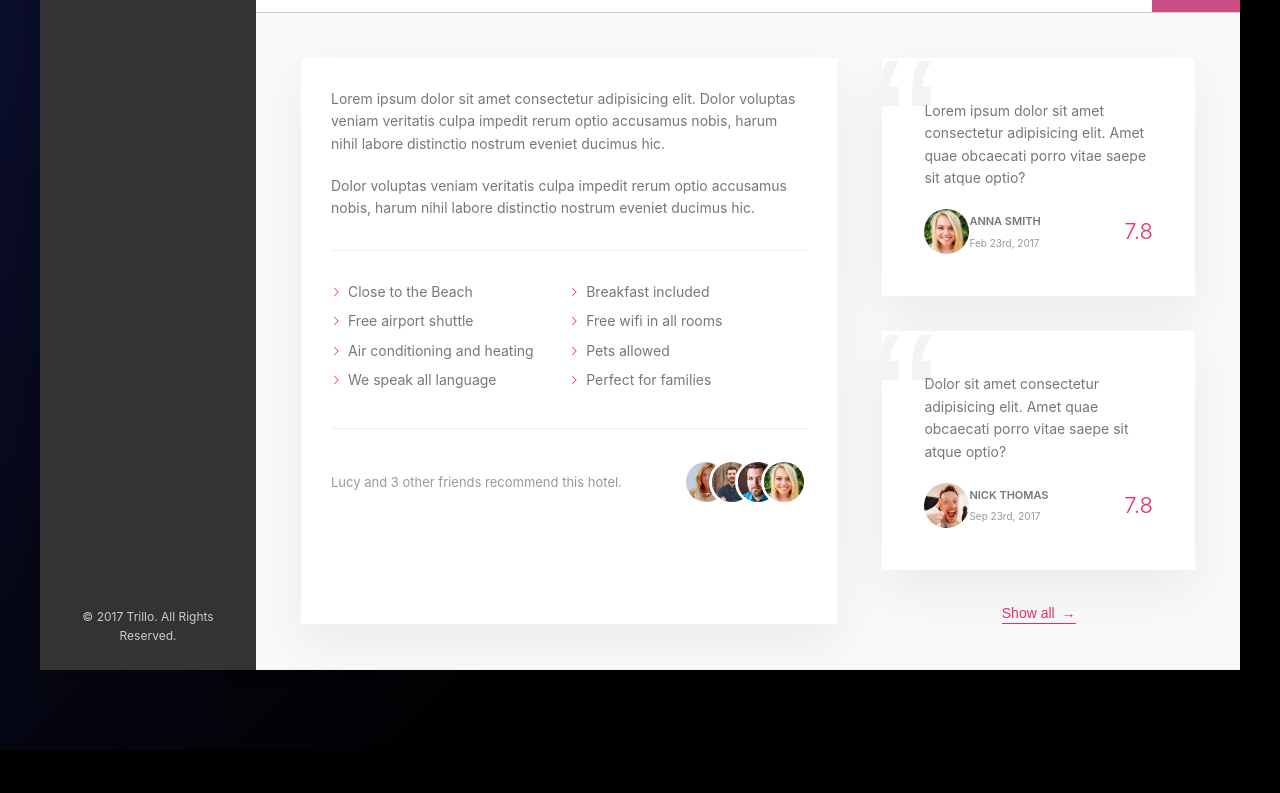
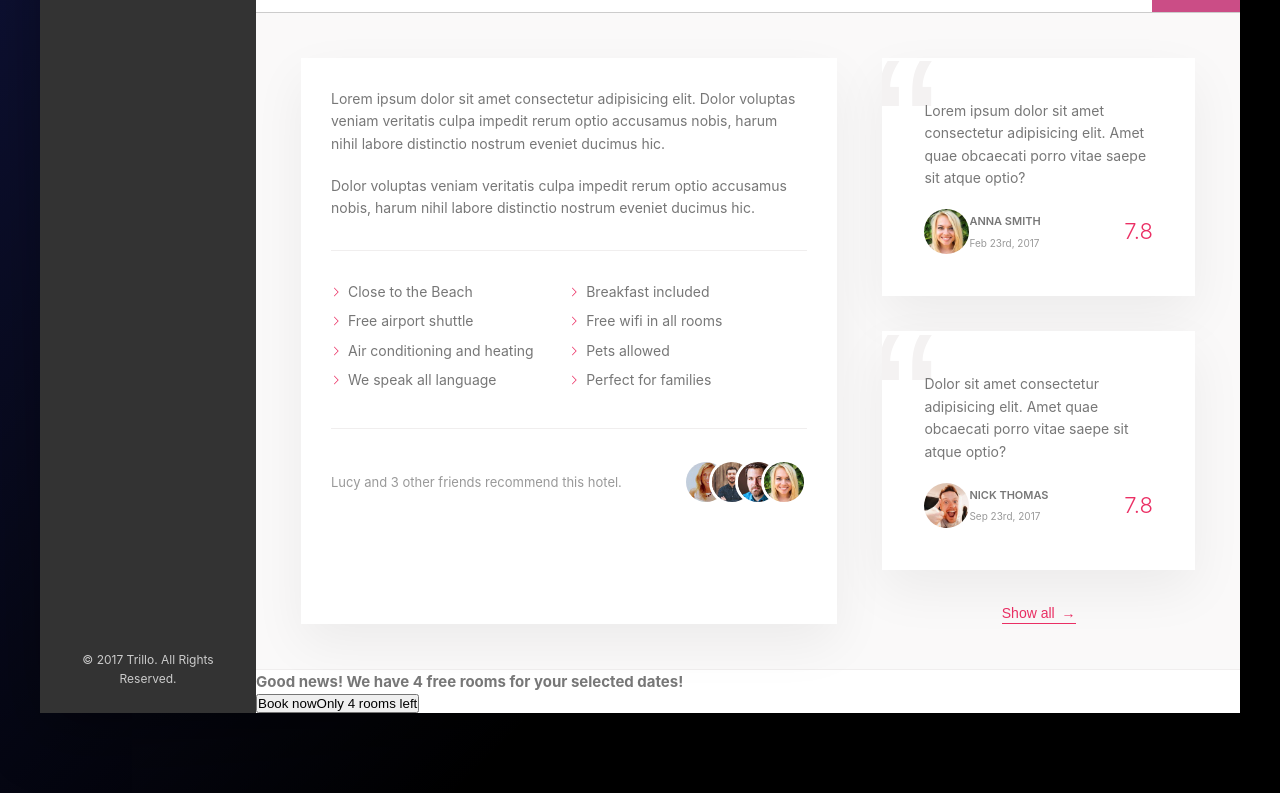
Before and after one commit to b-45/Vue-Sass-Bem, a Vue app: page /#/ in a window 1280 px wide. Shown: the part 401-1194 px from the top of the page. Before the commit the page ends 1151 px from the top, so only its background shows below. Built offline with nearby package versions, Linux system fonts and the light colour scheme.

Commit message:
added html template to CallToAction component

```diff
--- a/src/components/Content/TheHotelView/CallToAction.vue
+++ b/src/components/Content/TheHotelView/CallToAction.vue
@@ -1,3 +1,11 @@
 <template>
-
+  <div class="cta">
+    <h2 class="cta__book-now">
+      Good news! We have 4 free rooms for your selected dates!
+    </h2>
+    <button class="btn">
+      <span class="btn__visible">Book now</span>
+      <span class="btn__invisible">Only 4 rooms left</span>
+    </button>
+  </div>
 </template>
```
